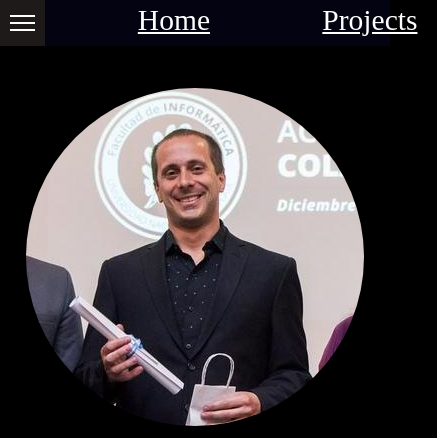
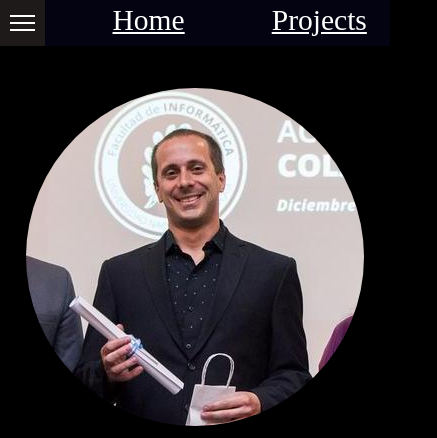
Before and after one commit to agustinsalum/agustinsalum.github.io, a plain HTML site: page index.html in a window 390 px wide. Both pictures are taken after a click on the element 22 px from the left and 23 px from the top of the page. Shown: the top 438 px of the page, 437 px wide, since content can reach past the window. Drawn offline with Linux system fonts and the light colour scheme; a web font is replaced by a local one.

Commit message:
Bajado el padding left nuevamente para celulares motorola

```diff
--- a/assets/style/mobile.css
+++ b/assets/style/mobile.css
@@ -87,7 +87,7 @@
         /* adapted for mobile devices */
         font-size: 3.5vh;
         /* adapted for mobile devices */
-        padding-left: 11vh;
+        padding-left: 8vh;
     }
 
     li a:hover {
```
